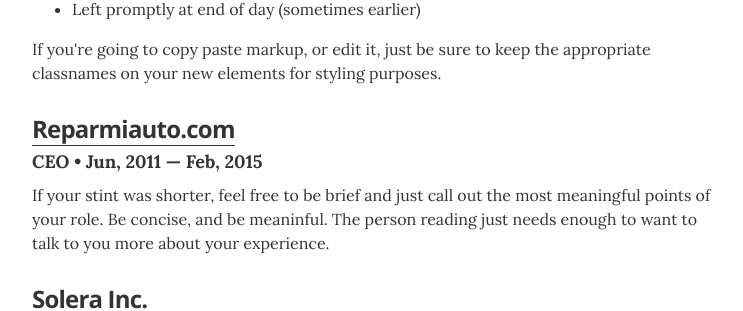
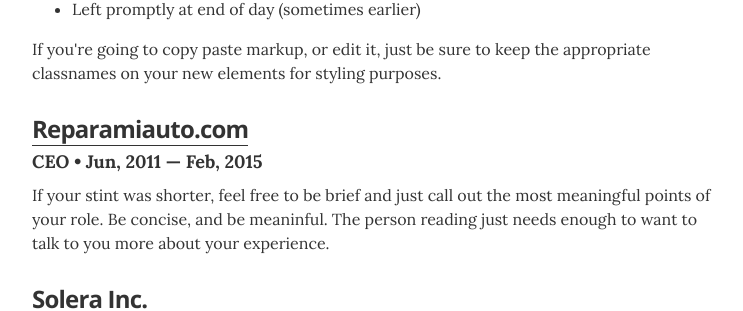
Before and after one commit to jglovier/resume-template, a Jekyll site: the page built from index.html, in a window 1280 px wide and 900 px high, scrolled down 740 px. Shown: the part 148-459 px from the top of the window, without its empty margins (268-1011 px from the left). Built offline with Jekyll 4.4.1, drawn with Linux system fonts in a browser that asks for light colours.

Commit message:
Update resume.html

```diff
--- a/_layouts/resume.html
+++ b/_layouts/resume.html
@@ -67,7 +67,7 @@
 
         <!-- another resume item -->
         <div class="resume-item">
-          <h3 class="resume-item-title"><a href="http://www.reparamiauto.com">Reparmiauto.com</a></h3>
+          <h3 class="resume-item-title"><a href="http://www.reparamiauto.com">Reparamiauto.com</a></h3>
           <h4 class="resume-item-details">CEO &bull; Jun, 2011 &mdash; Feb, 2015</h4>
           <p class="resume-item-copy">If your stint was shorter, feel free to be brief and just call out the most meaningful points of your role. Be concise, and be meaninful. The person reading just needs enough to want to talk to you more about your experience.</p>
 
```
